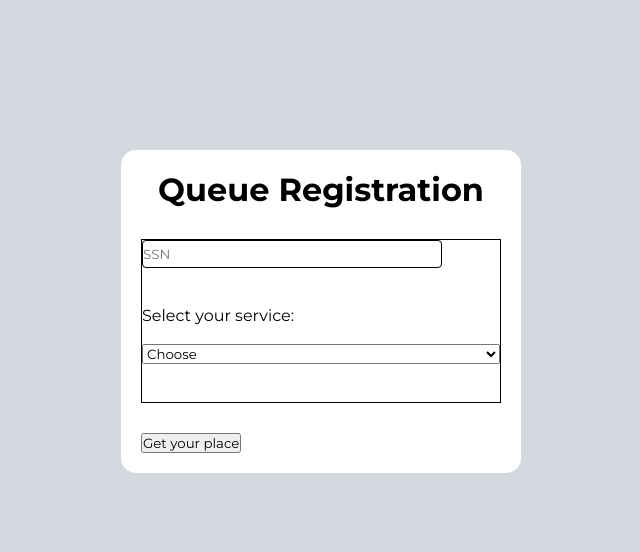
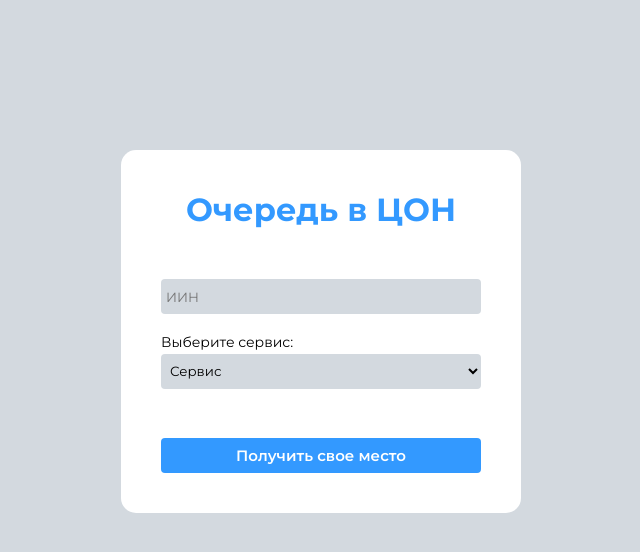
Before and after one commit to meyirman-is-creator/eGov, a React (Create React App) app: page / in a window 1280 px wide. Shown: the top 552 px of the page, without its empty margins (319-959 px from the left). Built offline with nearby package versions, Linux system fonts and the light colour scheme.

Commit message:
feat: add registration page for queue

```diff
--- a/src/pages/login/Login.jsx
+++ b/src/pages/login/Login.jsx
@@ -9,26 +9,23 @@ const Login = () => {
   return (
     <form onSubmit={handleSubmit}>
       <div className="login__header">
-        <h1>Queue Registration</h1>
+        <h1>Очередь в ЦОН</h1>
       </div>
       <div className="login__main">
-        <input type="text" id="ssn" required placeholder="SSN" />
+        <input type="text" id="ssn" required placeholder="ИИН" />
         <br />
-        <br />
-        <label htmlFor="services">Select your service:</label>
-        <br />
+        <label htmlFor="services">Выберите сервис:</label>
         <select id="services" required>
-          <option value="">Choose</option>
+          <option value="">Сервис</option>
           <option value="Услуга 1">Service 1</option>
           <option value="Услуга 2">Service 2</option>
           <option value="Услуга 3">Service 3</option>
         </select>
         <br />
-        <br />
       </div>
 
       <div className="login__footer">
-        <button type="submit">Get your place</button>
+        <button type="submit">Получить свое место</button>
       </div>
     </form>
   );
--- a/src/pages/login/login.css
+++ b/src/pages/login/login.css
@@ -6,27 +6,65 @@ form {
   gap: 30px;
   background: white;
   border-radius: 15px;
-  padding: 20px;
+  padding: 40px;
 }
 
 .login__header {
   display: flex;
   justify-content: center;
+  margin-bottom: 20px;
+}
+
+.login__header h1 {
+  text-align: center;
+  color: #3399ff;
 }
 
 .login__main {
-  border: 1px solid black;
+  /* border: 1px solid black; */
   display: flex;
   flex-direction: column;
 }
 
+.login__main br {
+  color: black;
+}
+
 .login__main label {
+  font-size: 14px;
   display: flex;
+  margin-bottom: 3px;
 }
 
 input {
-  border: 1px solid black;
   border-radius: 4px;
-  padding: 5px 0;
-  width: 300px;
+  padding: 5px;
+  border: none;
+  background: #d3d9df;
+  height: 35px;
 }
+
+select {
+  border-radius: 4px;
+  border: none;
+  padding: 5px;
+  background: #d3d9df;
+  height: 35px;
+}
+
+.login__footer {
+  display: flex;
+  justify-content: center;
+}
+
+.login__footer button {
+  border: none;
+  background: #3399ff;
+  padding: 5px;
+  width: 400px;
+  border-radius: 4px;
+  color: white;
+  font-weight: 600;
+  height: 35px;
+  font-size: 15px;
+}
```
